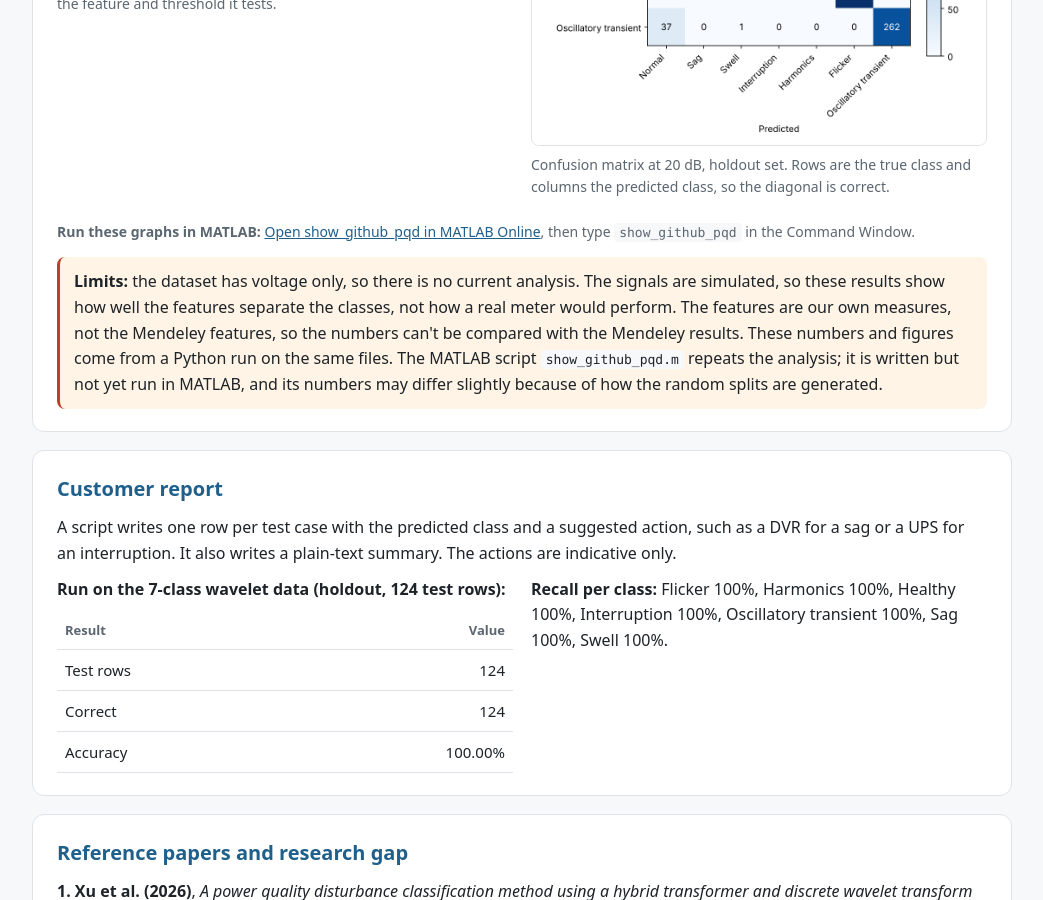
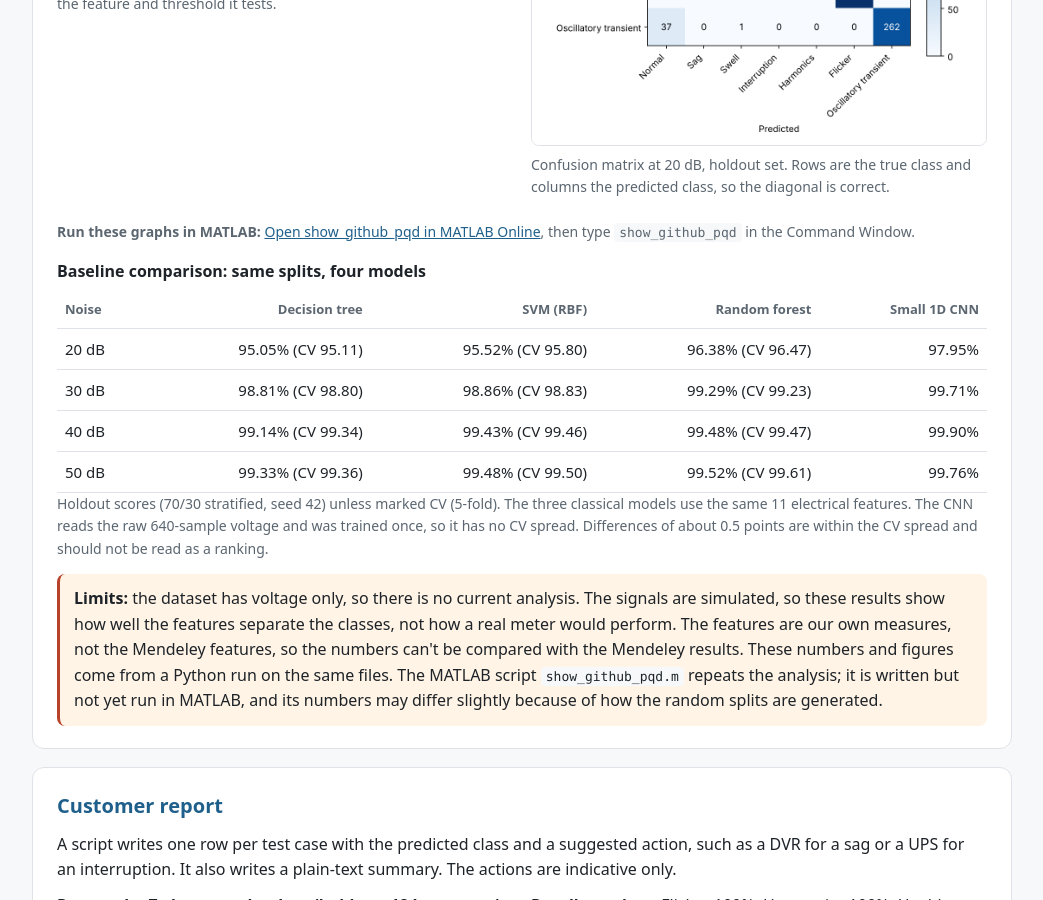
Before and after one commit to SumaAcharya/SumaAcharya.github.io, a Jekyll site: the page pq-classification/index.html, which Jekyll copies as it is, in a window 1280 px wide and 900 px high, scrolled down 5286 px. Shown: the whole window, without its empty margins (118-1161 px from the left). Built offline with Jekyll 4.4.1, drawn with Linux system fonts in a browser that asks for light colours.

Commit message:
Add baseline comparison on the GitHub dataset: SVM, random forest, small 1D CNN
Co-Authored-By: Claude Haiku 5.5 <noreply@anthropic.com>
Claude-Session: https://claude.ai/code/session_01XgHpHjcXs9ZsT4pXBJ5wU2

```diff
--- a/pq-classification/index.html
+++ b/pq-classification/index.html
@@ -207,6 +207,18 @@ a { color: var(--accent); }
 
   <p class="note" style="margin-top:14px"><b>Run these graphs in MATLAB:</b> <a href="https://matlab.mathworks.com/open/github/v1?repo=SumaAcharya/MinorProject&amp;file=show_github_pqd.m" target="_blank" rel="noopener">Open show_github_pqd in MATLAB Online</a>, then type <code>show_github_pqd</code> in the Command Window.</p>
 
+  <h3>Baseline comparison: same splits, four models</h3>
+  <div class="table-wrap">
+  <table>
+    <tr><th>Noise</th><th class="n">Decision tree</th><th class="n">SVM (RBF)</th><th class="n">Random forest</th><th class="n">Small 1D CNN</th></tr>
+    <tr><td>20 dB</td><td class="n">95.05% (CV 95.11)</td><td class="n">95.52% (CV 95.80)</td><td class="n">96.38% (CV 96.47)</td><td class="n">97.95%</td></tr>
+    <tr><td>30 dB</td><td class="n">98.81% (CV 98.80)</td><td class="n">98.86% (CV 98.83)</td><td class="n">99.29% (CV 99.23)</td><td class="n">99.71%</td></tr>
+    <tr><td>40 dB</td><td class="n">99.14% (CV 99.34)</td><td class="n">99.43% (CV 99.46)</td><td class="n">99.48% (CV 99.47)</td><td class="n">99.90%</td></tr>
+    <tr><td>50 dB</td><td class="n">99.33% (CV 99.36)</td><td class="n">99.48% (CV 99.50)</td><td class="n">99.52% (CV 99.61)</td><td class="n">99.76%</td></tr>
+  </table>
+  </div>
+  <p class="note">Holdout scores (70/30 stratified, seed 42) unless marked CV (5-fold). The three classical models use the same 11 electrical features. The CNN reads the raw 640-sample voltage and was trained once, so it has no CV spread. Differences of about 0.5 points are within the CV spread and should not be read as a ranking.</p>
+
   <div class="warn" style="margin-top:14px">
     <p style="margin:0"><b>Limits:</b> the dataset has voltage only, so there is no current analysis. The signals are simulated, so these results show how well the features separate the classes, not how a real meter would perform. The features are our own measures, not the Mendeley features, so the numbers can't be compared with the Mendeley results. These numbers and figures come from a Python run on the same files. The MATLAB script <code>show_github_pqd.m</code> repeats the analysis; it is written but not yet run in MATLAB, and its numbers may differ slightly because of how the random splits are generated.</p>
   </div>
```
Also changed, not shown: pq-classification/baseline_comparison.csv (added, +17 -0 lines).
